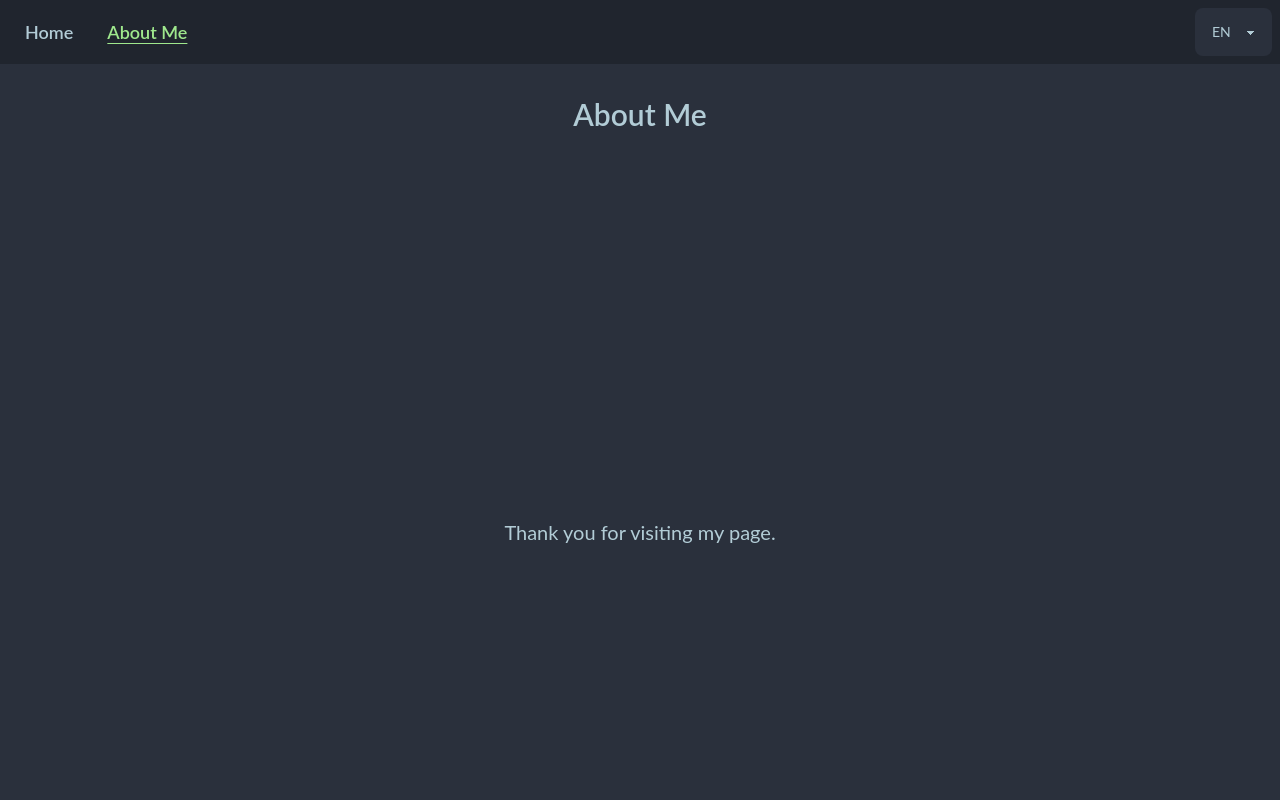
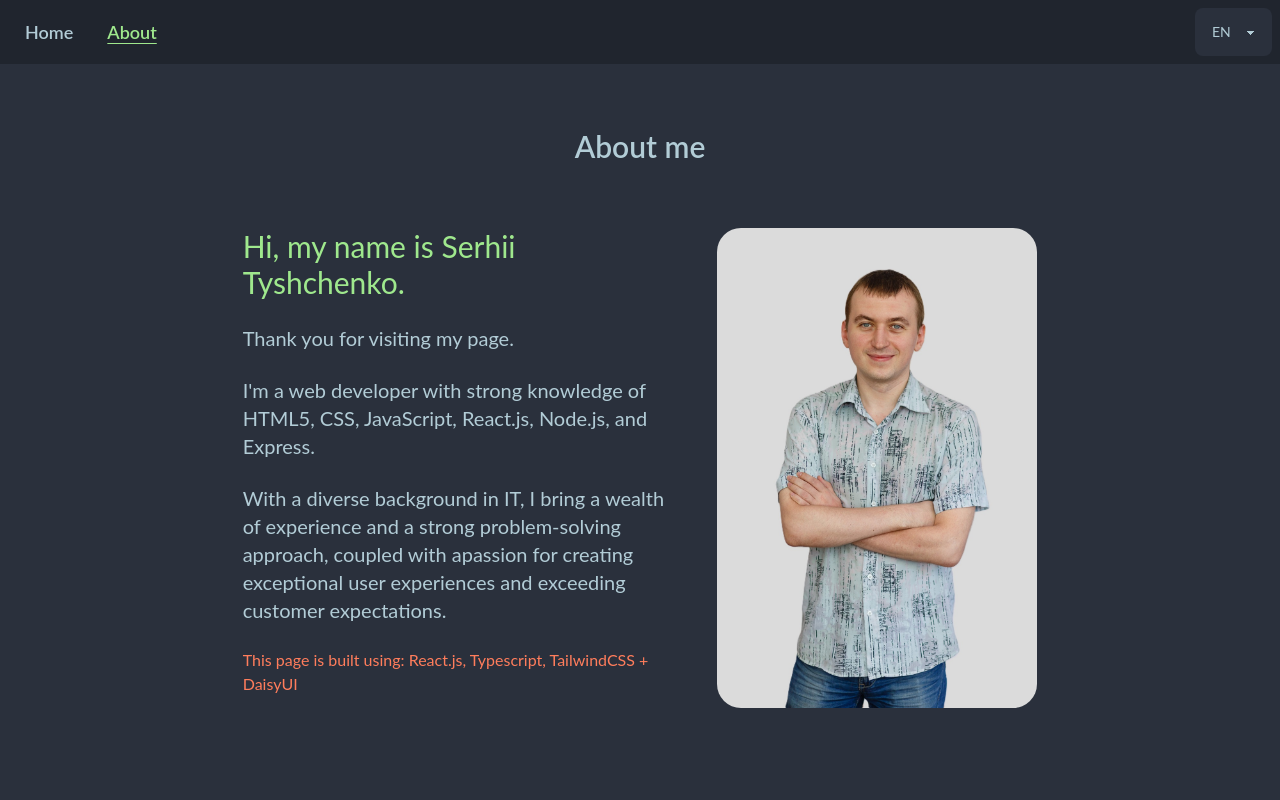
Before and after one commit to hexzoner/hex-portfolio, a React (Vite) app: page /about in a window 1280 px wide. Shown: the top 800 px of the page. Built offline with nearby package versions, Linux system fonts and the light colour scheme.

Commit message:
finished mvp

```diff
--- a/src/Components/About.tsx
+++ b/src/Components/About.tsx
@@ -1,9 +1,66 @@
+import { useContext } from "react";
+import { LanguageContext } from "../Context/LanguageProvider";
+import meFullSize from "../assets/meFullSize.jpg";
+// import meDarkBg from "../assets/meDarkBg.jpg";
+
 export default function About() {
+  const { language } = useContext(LanguageContext);
+
+  const aboutMe: Map<string, string> = new Map([
+    ["EN", "About me"],
+    ["DE", "Über mich"],
+  ]);
+
+  const intro: Map<string, string> = new Map([
+    ["EN", "Hi, my name is Serhii Tyshchenko."],
+    ["DE", "Hallo, ich heiße Serhii Tyshchenko."],
+  ]);
+
+  const introTank: Map<string, string> = new Map([
+    ["EN", "Thank you for visiting my page."],
+    ["DE", "Vielen Dank für Ihren Besuch auf meiner Seite."],
+  ]);
+
+  const aboutMeText1: Map<string, string> = new Map([
+    ["EN", `I'm a web developer with strong knowledge of HTML5, CSS, JavaScript, React.js, Node.js, and Express. `],
+    ["DE", `Ich bin ein Webentwickler mit fundierten Kenntnissen in HTML5, CSS, JavaScript, React.js, Node.js und Express.`],
+  ]);
+
+  const aboutMeText2: Map<string, string> = new Map([
+    [
+      "EN",
+      `With a diverse background in IT, I
+       bring a wealth of experience and a strong problem-solving approach, coupled with apassion for creating exceptional user experiences and
+       exceeding customer expectations.`,
+    ],
+    [
+      "DE",
+      `Mit einem vielfältigen Hintergrund in der IT bringe ich umfassende Erfahrung und eine starke Problemlösungsfähigkeit mit,
+      gepaart mit einer Leidenschaft für die Schaffung außergewöhnlicher Benutzererlebnisse und das Übertreffen der Kundenerwartungen.`,
+    ],
+  ]);
+
+  const technologies: Map<string, string> = new Map([
+    ["EN", "This page is built using: React.js, Typescript, TailwindCSS + DaisyUI"],
+    ["DE", "Diese Seite wurde erstellt mit: React.js, Typescript, TailwindCSS + DaisyUI"],
+  ]);
+
   return (
     <div className="min-h-screen bg-base-100 ">
-      <p className="text-3xl font-semibold mt-8">About Me</p>
-      <div className="min-h-screen bg-base-100 flex items-center justify-center">
-        <p className="text-xl">Thank you for visiting my page.</p>
+      <p className="text-3xl font-semibold mt-16">{aboutMe.get(language)}</p>
+      <div className="bg-base-100 flex justify-center mt-16 gap-12 flex-wrap">
+        <div className="text-left md:w-1/3 w-3/4 flex flex-col justify-center">
+          <p className="text-3xl text-primary">{intro.get(language)}</p> <br></br>
+          <p className="text-xl">{introTank.get(language)}</p>
+          <br />
+          <p className="text-xl">{aboutMeText1.get(language)}</p>
+          <br />
+          <p className="text-xl">{aboutMeText2.get(language)}</p>
+          <br />
+          <p className="text-secondary">{technologies.get(language)}</p>
+          <br />
+        </div>
+        <img className="h-[30rem] object-scale-down rounded-3xl" src={meFullSize} alt="Serhii Tyshchenko" />
       </div>
     </div>
   );
--- a/src/Components/Home.tsx
+++ b/src/Components/Home.tsx
@@ -1,10 +1,19 @@
 import projects from "../projects_db/db";
 import ProjectCard from "./ProjectCard";
+import { useContext } from "react";
+import { LanguageContext } from "../Context/LanguageProvider.tsx";
 
 export default function Home() {
+  const { language } = useContext(LanguageContext);
+
+  const title: Map<string, string> = new Map([
+    ["EN", "My Portfolio"],
+    ["DE", "Mein Portfolio"],
+  ]);
+
   return (
     <div className="min-h-screen bg-base-100 py-8">
-      <p className="text-3xl font-semibold">My Portfolio</p>
+      <p className="text-3xl font-semibold">{title.get(language)}</p>
       <div className="max-w-screen-xl m-auto h-full px-4">
         <section className="py-8">
           <div className="grid lg:grid-cols-3 md:grid-cols-2 grid-cols-1 gap-4">
--- a/src/Components/Navbar.tsx
+++ b/src/Components/Navbar.tsx
@@ -17,7 +17,7 @@ export default function Navbar() {
             Home
           </NavLink>
           <NavLink to="/about" className={navLinkClass}>
-            About Me
+            About
           </NavLink>
           {/* <button title="Settings" className="btn btn-square btn-ghost">
             <svg xmlns="http://www.w3.org/2000/svg" fill="none" viewBox="0 0 24 24" className="inline-block h-5 w-5 stroke-current">
--- a/src/Components/ProjectCard.tsx
+++ b/src/Components/ProjectCard.tsx
@@ -1,7 +1,8 @@
 import { Project } from "../projects_db/db.ts";
-import { Link } from "react-router-dom";
+// import { Link } from "react-router-dom";
 import { useContext } from "react";
 import { LanguageContext } from "../Context/LanguageProvider.tsx";
+import { RepoType } from "../projects_db/db.ts";
 
 interface ProjectCardProps {
   project: Project;
@@ -10,12 +11,34 @@ interface ProjectCardProps {
 export default function ProjectCard({ project }: ProjectCardProps) {
   const { language } = useContext(LanguageContext);
 
+  const visitWebsiteButton: Map<string, string> = new Map([
+    ["EN", "Visit Website"],
+    ["DE", "Website besuchen"],
+  ]);
+  // const learnMoreButton: Map<string, string> = new Map([
+  //   ["EN", "Learn More"],
+  //   ["DE", "Mehr erfahren"],
+  // ]);
+
   return (
     <div className="bg-base-300  py-4 flex flex-col gap-2 rounded-xl">
       <p className="text-xl font-semibold">{project.title}</p>
       <img src={project.image} alt="" />
       <div className="flex flex-col justify-between h-full gap-4">
         <p className="px-6 text-justify mt-2">{project.projectInfo.get(language)}</p>
+        {project.gitHubLink.length > 0 && (
+          <div className="flex justify-center gap-4">
+            {project.gitHubLink.map((gitHub, index) => {
+              return (
+                <div key={index}>
+                  <a className="btn btn-warning" href={gitHub.url} target="_blank" rel="noopener noreferrer">
+                    {RepoType[gitHub.type]}{" "}
+                  </a>
+                </div>
+              );
+            })}
+          </div>
+        )}
         <div className="flex flex-wrap gap-2 px-3">
           {project.tags.map((tag) => (
             <span key={tag} className="btn btn-outline btn-secondary text-sm font-semibold py-1 px-4 rounded-full pointer-events-none">
@@ -28,12 +51,12 @@ export default function ProjectCard({ project }: ProjectCardProps) {
             href={project.link}
             target="_blank"
             rel="noopener noreferrer"
-            className="bg-primary text-primary-content text-lg font-semibold py-2 mx-4 hover:opacity-80 w-1/2">
-            Visit Website
+            className="bg-primary text-primary-content text-lg font-semibold py-2 mx-4 hover:opacity-80 w-full">
+            {visitWebsiteButton.get(language)}
           </a>
-          <Link to={`/project/${project.id}`} className="bg-secondary text-secondary-content text-lg font-semibold py-2 mx-4 hover:opacity-80 w-1/2">
-            Learn More
-          </Link>
+          {/* <Link to={`/project/${project.id}`} className="bg-secondary text-secondary-content text-lg font-semibold py-2 mx-4 hover:opacity-80 w-1/2">
+            {learnMoreButton.get(language)}
+          </Link> */}
         </div>
       </div>
     </div>
--- a/src/Components/ProjectDetails.tsx
+++ b/src/Components/ProjectDetails.tsx
@@ -1,7 +1,9 @@
 export default function ProjectDetails() {
   return (
     <div className="min-h-screen">
-      <p>ProjectDetails</p>
+      <div className=" flex justify-center items-center min-h-screen">
+        <p className="text-3xl italic">In development...</p>
+      </div>
     </div>
   );
 }
--- a/src/Context/LanguageProvider.tsx
+++ b/src/Context/LanguageProvider.tsx
@@ -1,4 +1,5 @@
 import { createContext, useState } from "react";
+import { ReactNode } from "react";
 
 interface LanguageContextProps {
   language: string;
@@ -10,8 +11,6 @@ export const LanguageContext = createContext<LanguageContextProps>({
   setLanguage: () => {},
 });
 
-import { ReactNode } from "react";
-
 const LanguageProvider = ({ children }: { children: ReactNode }) => {
   const [language, setLanguage] = useState("EN");
   return <LanguageContext.Provider value={{ language, setLanguage }}>{children}</LanguageContext.Provider>;
```
Also changed, not shown: src/projects_db/db.ts (+28 -7 lines), src/assets/meDarkBg.jpg (added), src/assets/meFullSize.jpg (added).
